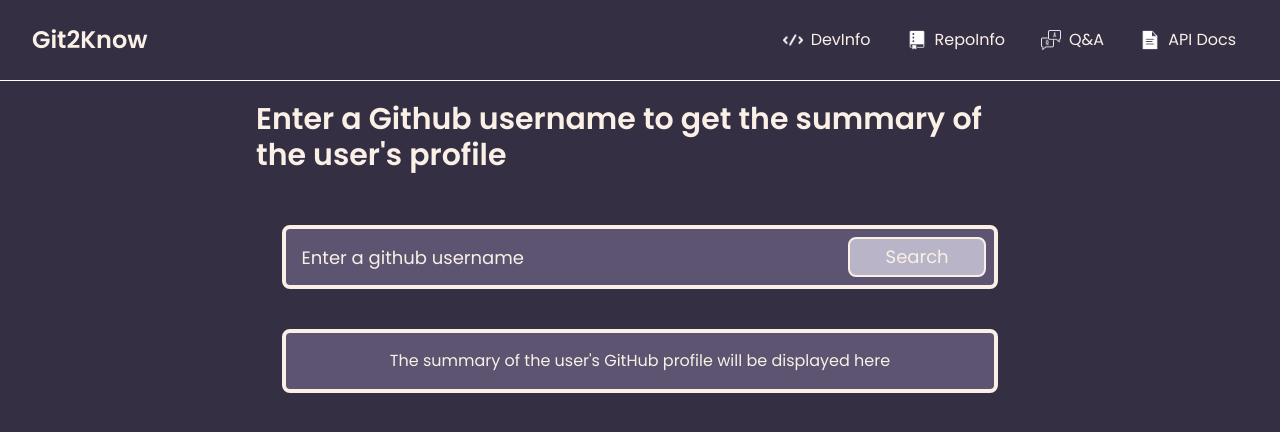
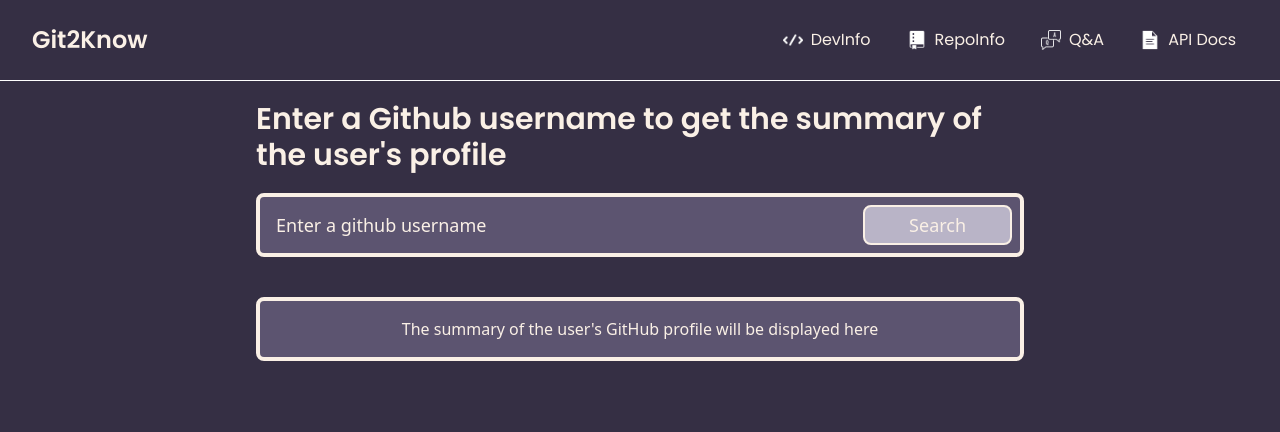
Before and after one commit to prodev717/dev-summary, a React (Vite) app in the folder frontend/: page /devinfo in a window 1280 px wide. Shown: the top 432 px of the page. Built offline with nearby package versions, Linux system fonts and the light colour scheme; what tailwindcss-motion would draw is missing.

Commit message:
Connected with devinfo backend

```diff
--- a/frontend/src/components/Summary.jsx
+++ b/frontend/src/components/Summary.jsx
@@ -5,12 +5,11 @@ export default function DevSummary() {
     const [userSummary, setUserSummary] = useState(null);
 
     const handleSummary = () => {
-        fetch('http://localhost:8000/fetch', {
-            method: 'POST',
+        fetch(`http://localhost:8000/devinfo/${username}`, {
+            method: 'GET',
             headers: {
                 'Content-Type': 'application/json',
-            },
-            body: JSON.stringify({ username: username }),
+            }
         })
         .then(res => res.json())
         .then(data => {
@@ -23,8 +22,8 @@ export default function DevSummary() {
     };
 
     return (
-        <div className="sm:w-[100%] lg:w-[70%] h-screen flex flex-col items-center py-8 font-poppins">
-            <div className="sm:w-[85%] h-16 lg:w-[80%] bg-[#5C5470] rounded-lg border-[#FAF0E6] border-4 flex flex-col justify-center items-center motion-preset-fade motion-duration-[2.5s]">
+        <div className="min-h-screen w-screen max-w-full max-h-full bg-[#352F44] bg-fixed flex flex-col items-center">
+            <div className="sm:w-[85%] h-16 lg:w-[60%] bg-[#5C5470] rounded-lg border-[#FAF0E6] border-4 flex flex-col justify-center items-center motion-preset-fade motion-duration-[2.5s]">
                 <div className="w-[100%] px-2 flex items-center">
                     <input
                         type="text"
@@ -40,14 +39,14 @@ export default function DevSummary() {
                     </button>
                 </div>
             </div>
-            <div className="sm:w-[85%] lg:w-[80%] h-fit bg-[#5C5470] rounded-lg border-[#FAF0E6] border-4 mt-10 flex flex-col justify-center items-center px-2 py-4">
+            <div className="sm:w-[85%] lg:w-[60%] h-fit bg-[#5C5470] rounded-lg border-[#FAF0E6] border-4 mt-10 flex flex-col justify-center items-center px-2 py-4">
                 {userSummary ? (
                     <div className="text-[#FAF0E6] border-[#FAF0E6]">
-                        <h1 className='text-2xl'><strong>{userSummary.summary}</strong></h1>
-                        <p className='my-2'>{userSummary.details}</p>
+                        <h1 className='text-2xl text-center'><strong>Summary of {username}</strong></h1>
+                        <p className='my-2'>{userSummary.summary}</p>
                     </div>
                 ) : (
-                    <p className="text-[#FAF0E6]">
+                    <p className="text-[#FAF0E6] text-md">
                         The summary of the user's GitHub profile will be displayed here
                     </p>
                 )}
--- a/frontend/src/pages/DevInfo.jsx
+++ b/frontend/src/pages/DevInfo.jsx
@@ -2,7 +2,7 @@ import Summary from "../components/Summary";
 
 export default function DevInfo() {
     return (
-        <div className='h-auto w-screen max-w-full max-h-full bg-[#352F44] bg-fixed flex flex-col items-center'>
+        <div className='min-h-screen w-screen max-w-full max-h-full bg-[#352F44] bg-fixed flex flex-col items-center'>
             <h1 className='text-[#FAF0E6] sm:text-xl lg:text-3xl font-poppins font-semibold sm:my-3 lg:my-5 sm:w-[85%] lg:w-[60%]'>
                 Enter a Github username to get the summary of the user's profile
             </h1>
```
